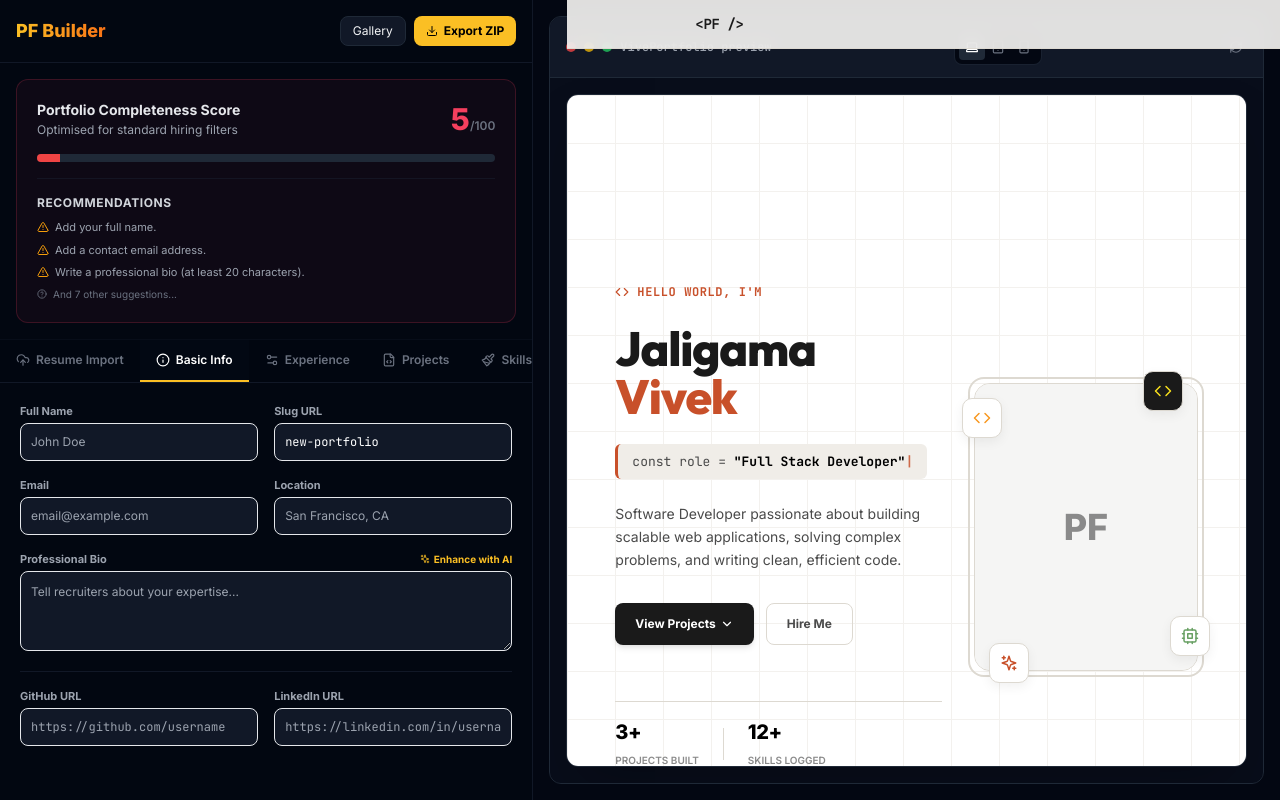
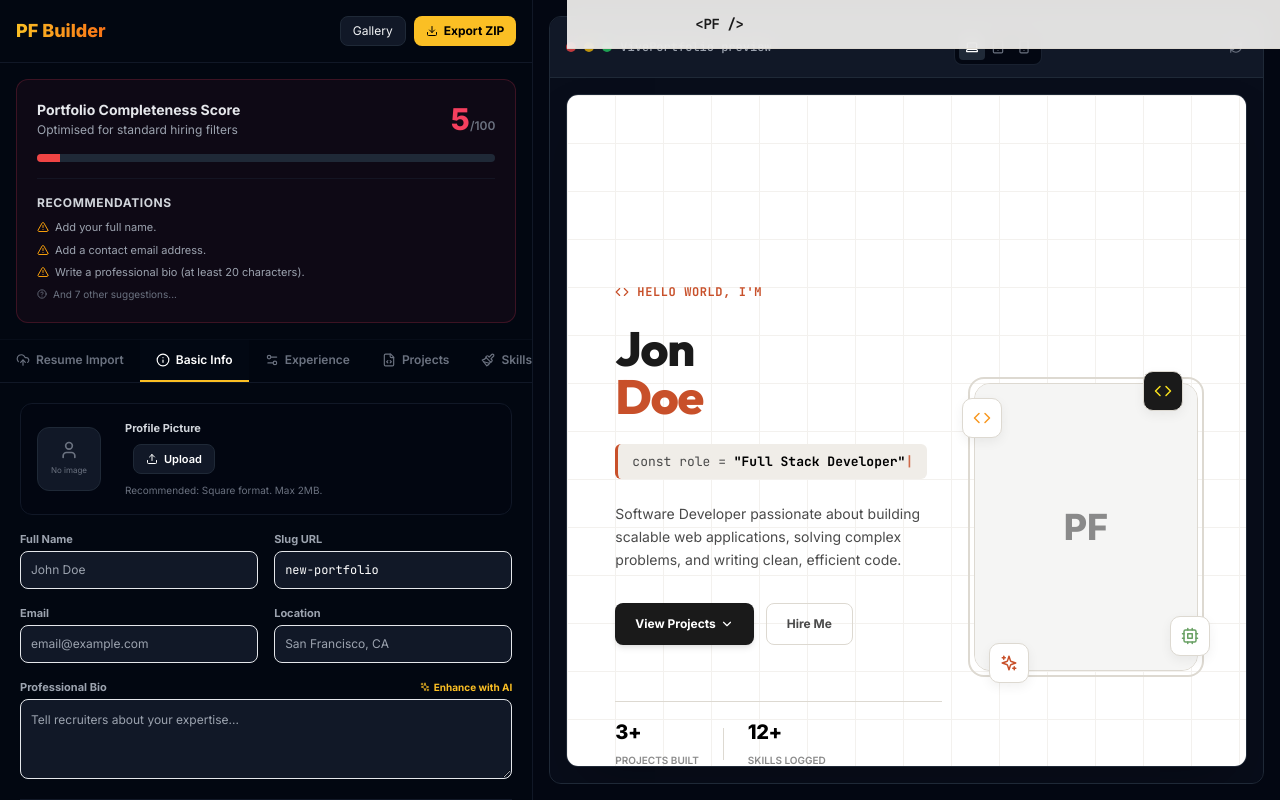
Before and after one commit to Shashivanth009/Portfolio-Forge, a React (Vite) app in the folder frontend/: page /builder in a window 1280 px wide. Both pictures are taken after a click on the button "Basic Info". Built offline with nearby package versions, Linux system fonts and the light colour scheme.

Commit message:
feat: add profile picture upload support, update VivePortfolio default strings, rebuild assets, and update README with live demo link

```diff
--- a/frontend/src/main.tsx
+++ b/frontend/src/main.tsx
@@ -2,6 +2,11 @@ import React from 'react';
 import ReactDOM from 'react-dom/client';
 import App from './App';
 import './index.css';
+import axios from 'axios';
+
+// Configure axios base URL to point to the local backend when deployed on Vercel
+const isLocal = window.location.hostname === 'localhost' || window.location.hostname === '127.0.0.1';
+axios.defaults.baseURL = isLocal ? '' : 'http://localhost:5000';
 
 ReactDOM.createRoot(document.getElementById('root')!).render(
   <React.StrictMode>
--- a/frontend/src/pages/PortfolioBuilder.tsx
+++ b/frontend/src/pages/PortfolioBuilder.tsx
@@ -8,7 +8,8 @@ import { HealthScore } from '../components/HealthScore';
 import { generatePortfolioZip } from '../utils/zipGenerator';
 import {
   Sparkles, UploadCloud, Plus, Trash2, Download, AlertCircle,
-  Github, Layout, Paintbrush, Globe, Info, Settings2, FileCode
+  Github, Layout, Paintbrush, Globe, Info, Settings2, FileCode,
+  User, Upload
 } from 'lucide-react';
 
 const asText = (value: unknown): string => (typeof value === 'string' ? value.trim() : '');
@@ -161,6 +162,39 @@ export const PortfolioBuilder: React.FC = () => {
   const showToast = (type: 'success' | 'error', text: string) => {
     setMessage({ type, text });
     setTimeout(() => setMessage(null), 5000);
+  };
+
+  // Profile Picture (Avatar) handlers
+  const handleAvatarChange = (e: React.ChangeEvent<HTMLInputElement>) => {
+    const fileObj = e.target.files?.[0];
+    if (!fileObj) return;
+
+    if (fileObj.size > 2 * 1024 * 1024) {
+      showToast('error', 'Image size should be less than 2MB.');
+      return;
+    }
+
+    const reader = new FileReader();
+    reader.onloadend = () => {
+      setPortfolio({
+        personalInfo: {
+          ...portfolio.personalInfo,
+          avatarUrl: reader.result as string,
+        },
+      });
+      showToast('success', 'Profile picture uploaded successfully!');
+    };
+    reader.readAsDataURL(fileObj);
+  };
+
+  const handleRemoveAvatar = () => {
+    setPortfolio({
+      personalInfo: {
+        ...portfolio.personalInfo,
+        avatarUrl: '',
+      },
+    });
+    showToast('success', 'Profile picture removed.');
   };
 
   // 1. Resume Parser Call
@@ -411,6 +445,48 @@ export const PortfolioBuilder: React.FC = () => {
 
           {activeTab === 'details' && (
             <div className="space-y-4 text-xs">
+              {/* Profile Picture Upload Section */}
+              <div className="flex items-center space-x-6 bg-gray-950/40 p-4 border border-gray-900 rounded-xl">
+                <div className="relative group w-16 h-16 rounded-xl overflow-hidden border border-gray-800 bg-gray-900 flex items-center justify-center shrink-0">
+                  {portfolio.personalInfo.avatarUrl ? (
+                    <img src={portfolio.personalInfo.avatarUrl} className="w-full h-full object-cover" alt="Avatar Preview" />
+                  ) : (
+                    <div className="text-gray-500 flex flex-col items-center justify-center">
+                      <User size={20} />
+                      <span className="text-[8px] mt-0.5">No image</span>
+                    </div>
+                  )}
+                </div>
+                <div className="space-y-2">
+                  <label className="text-[11px] font-bold text-gray-300 block">Profile Picture</label>
+                  <div className="flex space-x-2">
+                    <input
+                      type="file"
+                      id="avatar-upload"
+                      accept="image/*"
+                      onChange={handleAvatarChange}
+                      className="hidden"
+                    />
+                    <label
+                      htmlFor="avatar-upload"
+                      className="cursor-pointer bg-gray-900 border border-gray-800 hover:bg-gray-850 hover:border-gray-700 text-white px-3 py-1.5 rounded-lg text-[11px] font-semibold flex items-center transition"
+                    >
+                      <Upload size={12} className="mr-1.5" /> Upload
+                    </label>
+                    {portfolio.personalInfo.avatarUrl && (
+                      <button
+                        type="button"
+                        onClick={handleRemoveAvatar}
+                        className="bg-rose-500/10 border border-rose-500/20 hover:bg-rose-500/20 text-rose-400 px-3 py-1.5 rounded-lg text-[11px] font-semibold transition"
+                      >
+                        Remove
+                      </button>
+                    )}
+                  </div>
+                  <span className="text-[10px] text-gray-500 block">Recommended: Square format. Max 2MB.</span>
+                </div>
+              </div>
+
               <div className="grid grid-cols-2 gap-4">
                 <div>
                   <label className="text-[11px] font-bold text-gray-400 block mb-1">Full Name</label>
--- a/frontend/src/templates/developerTemplates.tsx
+++ b/frontend/src/templates/developerTemplates.tsx
@@ -752,8 +752,8 @@ export const VivePortfolio: React.FC<TemplateProps> = ({ data }) => {
               <Code size={14} /> <span>Hello World, I'm</span>
             </p>
             <h1 className="text-4xl sm:text-5xl font-extrabold tracking-tight text-[#1a1a1a] leading-none font-display">
-              {personalInfo.fullName ? personalInfo.fullName.split(' ')[0] : 'Jaligama'}<br />
-              <span className="vp-accent-text">{personalInfo.fullName ? personalInfo.fullName.split(' ').slice(1).join(' ') : 'Vivek'}</span>
+              {personalInfo.fullName ? personalInfo.fullName.split(' ')[0] : 'Jon'}<br />
+              <span className="vp-accent-text">{personalInfo.fullName ? personalInfo.fullName.split(' ').slice(1).join(' ') : 'Doe'}</span>
             </h1>
 
             {/* Typing effect role box */}
--- a/frontend/src/templates/rendererCode.ts
+++ b/frontend/src/templates/rendererCode.ts
@@ -105,7 +105,7 @@ const VIVEPORTFOLIO_RENDERER = [
   '      <div className="max-w-5xl mx-auto w-full px-6 py-16 grid grid-cols-1 md:grid-cols-12 gap-8 items-center relative z-10">',
   '        <div className="md:col-span-7 space-y-6">',
   '          <p className="font-mono text-xs uppercase tracking-wider vp-accent-text font-bold flex items-center space-x-2"><Code size={14} /> <span>Hello World, I\'m</span></p>',
-  "          <h1 className=\"text-4xl sm:text-5xl font-extrabold tracking-tight text-[#1a1a1a] leading-none\">{personalInfo.fullName ? personalInfo.fullName.split(' ')[0] : 'Jaligama'}<br /><span className=\"vp-accent-text\">{personalInfo.fullName ? personalInfo.fullName.split(' ').slice(1).join(' ') : 'Vivek'}</span></h1>",
+  "          <h1 className=\"text-4xl sm:text-5xl font-extrabold tracking-tight text-[#1a1a1a] leading-none\">{personalInfo.fullName ? personalInfo.fullName.split(' ')[0] : 'Jon'}<br /><span className=\"vp-accent-text\">{personalInfo.fullName ? personalInfo.fullName.split(' ').slice(1).join(' ') : 'Doe'}</span></h1>",
   '          <div className="font-mono text-[13px] text-[#8a8a8a] bg-[#f0ede8] border-l-[3px] border-[#c8502a] inline-block px-3.5 py-2 rounded-md"><span className="text-[#4a4a4a]">const role = </span><span className="text-black font-semibold">"{typedText}"</span><span className="vp-accent-text font-bold animate-pulse">|</span></div>',
   '          <p className="text-[#4a4a4a] text-sm leading-relaxed">{personalInfo.bio}</p>',
   '          <div className="flex space-x-6 pt-4 border-t border-[#ddd9d1] max-w-sm font-mono"><div><span className="block text-xl font-black text-black">{projects.length}</span><span className="text-[10px] text-[#8a8a8a] uppercase font-semibold">Projects</span></div><div><span className="block text-xl font-black text-black">{skills.length}</span><span className="text-[10px] text-[#8a8a8a] uppercase font-semibold">Skills</span></div></div>',
```
Also changed, not shown: 7 other files (tests, documents, lock files or other folders).
